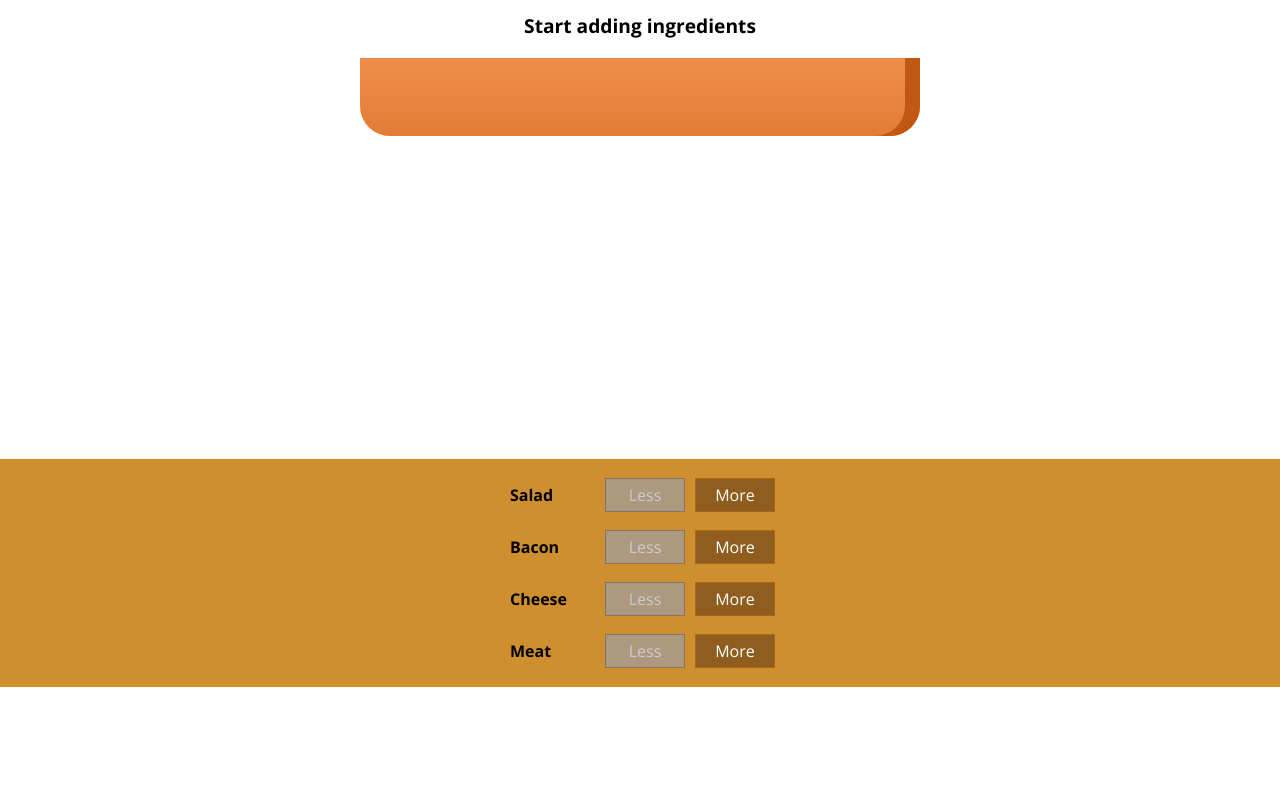
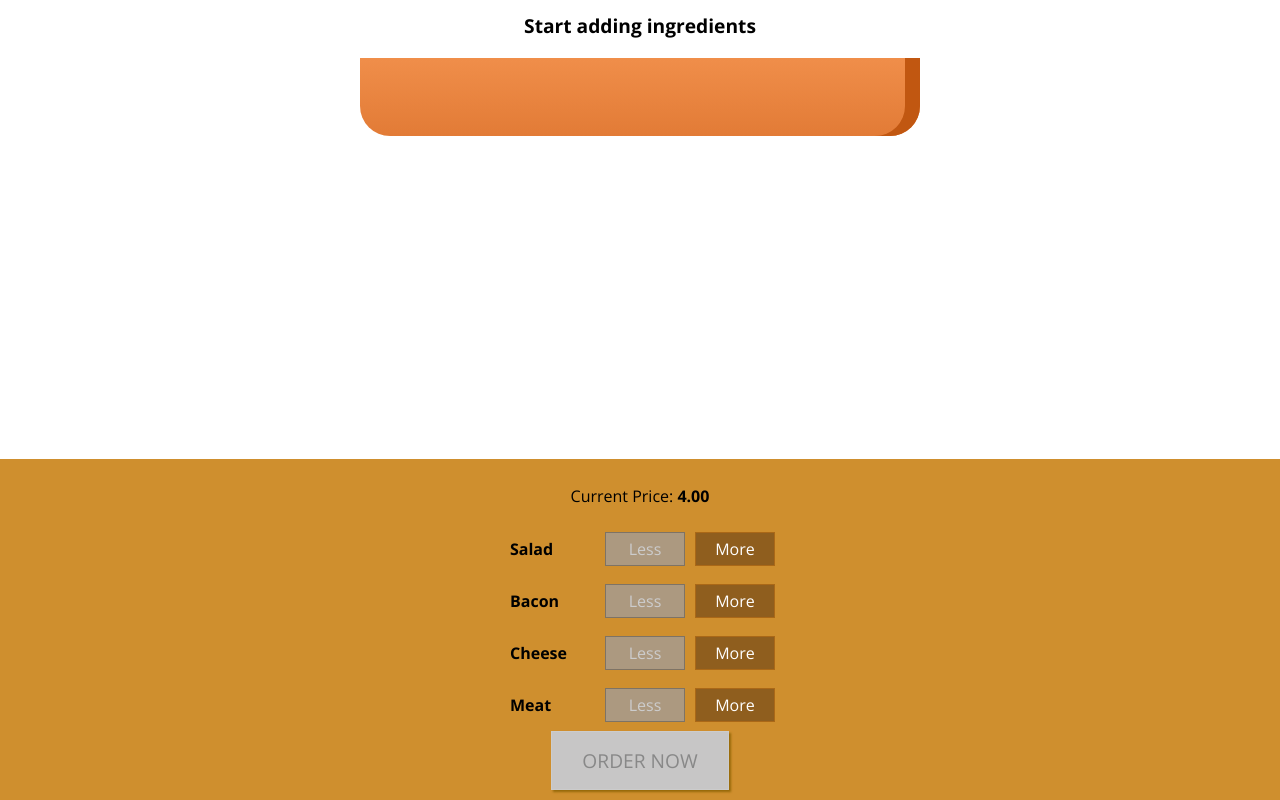
Before and after one commit to JaroslawMejer/react-burger-builder, a React (Create React App) app: page / in a window 1280 px wide. Shown: the part 179-979 px from the top of the page. Before the commit the page ends 866 px from the top, so only its background shows below. Built offline with nearby package versions, Linux system fonts and the light colour scheme.

Commit message:
Add counter for price and modal

```diff
--- a/src/components/Burger/BuildControls/BuildControls.js
+++ b/src/components/Burger/BuildControls/BuildControls.js
@@ -11,6 +11,7 @@
 
 const buildControls = (props) => (
     <div className={classes.BuildControls}>
+        <p>Current Price: <strong>{props.price.toFixed(2)}</strong></p>
         {controls.map(ctrl => (
             <BuildControl
                 key={ctrl.label}
@@ -21,6 +22,11 @@
                 disabled={props.disabled[ctrl.type]}
             />
         ))}
+        <button
+            className={classes.OrderButton}
+            disabled={!props.purchasable}
+            onClick={props.ordered}
+            >ORDER NOW</button>
     </div>
 );
 
--- a/src/components/Burger/BuildControls/BuildControls.module.sass
+++ b/src/components/Burger/BuildControls/BuildControls.module.sass
@@ -7,3 +7,35 @@
   box-shadow: 0 2px 1px #ccc
   margin: auto
   padding: 10px 0
+
+.OrderButton
+  background-color: #DAD735
+  outline: none
+  cursor: pointer
+  border: 1px solid #966909
+  color: #966909
+  font-family: inherit
+  font-size: 1.2em
+  padding: 15px 30px
+  box-shadow: 2px 2px 2px #966909
+  &:hover, &:active
+    background-color: #A0DB41
+    border: 1px solid #966909
+    color: #966909
+  &:disabled
+    background-color: #C7C6C6
+    cursor: not-allowed
+    border: 1px solid #ccc
+    color: #888888
+  &:not(:disabled)
+    animation: enable 0.3s linear
+
+@keyframes enable
+  0%
+    transform: scale(1)
+
+  60%
+    transform: scale(1.1)
+
+  100%
+    transform: scale(1)
--- /dev/null
+++ b/src/components/Burger/OrderSummary/OrderSummary.js
@@ -0,0 +1,23 @@
+import React from "react";
+
+import Aux from '../../../hoc/Auxiliary';
+
+const orderSummary = (props) => {
+    const ingredientSummary = Object.keys(props.ingredients)
+        .map((igKey, i) => {
+            return <li key={igKey +i}><span style={{textTransform: 'capitalize'}}>{igKey}</span>: {props.ingredients[igKey]}</li>
+        })
+    return(
+        <Aux>
+
+            <h3>Your order</h3>
+            <p>A delicious burger with the following ingredients:</p>
+            <ul>
+                {ingredientSummary}
+            </ul>
+            <p>Continue to checkout</p>
+        </Aux>
+    )
+};
+
+export default orderSummary;
--- /dev/null
+++ b/src/components/UI/Modal/Modal.js
@@ -0,0 +1,16 @@
+import React from "react";
+import classes from './Modal.module.sass'
+
+const modal = (props) => {
+    let modalClasses = [classes.Modal, props.show ? classes.ShowModal : ''];
+    return(
+        <div
+
+            className={modalClasses.join(' ')}>
+                {props.children}
+        </div>
+        )
+};
+
+
+export default modal;
--- /dev/null
+++ b/src/components/UI/Modal/Modal.module.sass
@@ -0,0 +1,21 @@
+.Modal
+  position: fixed
+  z-index: 500
+  background-color: white
+  width: 70%
+  border: 1px solid #ccc
+  box-shadow: 1px 1px 1px black
+  padding: 16px
+  left: 15%
+  top: 30%
+  box-sizing: border-box
+  transition: all 0.3s ease-out
+  opacity: 0
+  transform: translateY(-100vh)
+  &.ShowModal
+    opacity: 1
+    transform: translateY(0)
+@media (min-width: 600px)
+  .Modal
+    width: 500px
+    left: calc(50% - 250px)
--- a/src/containers/BurgerBuilder/BurgerBuilder.js
+++ b/src/containers/BurgerBuilder/BurgerBuilder.js
@@ -2,6 +2,8 @@
 import Aux from '../../hoc/Auxiliary';
 import Burger from '../../components/Burger/Burger';
 import BuildControls from '../../components/Burger/BuildControls/BuildControls'
+import Modal from '../../components/UI/Modal/Modal';
+import OrderSummary from '../../components/Burger/OrderSummary/OrderSummary';
 
 const INGREDIENT_PRICES = {
     salad: 0.5,
@@ -19,8 +21,24 @@
             cheese: 0,
             meat: 0
         },
-        totalPrice: 4
+        totalPrice: 4,
+        purchasable: false,
+        purchasing: false,
     };
+
+    updatePurchaseState (ingredients) {
+        const sum = Object.keys(ingredients)
+            .map(igKey => {
+                // console.log(`igKey is ${igKey}`);
+               return ingredients[igKey];
+            })
+            .reduce((sum, el) => {
+                // console.log(`Sum is ${sum}`);
+                // console.log(`el is: ${el}`);
+                return sum + el;
+        }, 0);
+        this.setState({purchasable: sum > 0})
+    }
 
     addIngredientHandler = (type) => {
         const oldCount = this.state.ingredients[type];
@@ -35,6 +53,7 @@
         this.setState({
             totalPrice: newPrice, ingredients: updatedIngredients
         })
+        this.updatePurchaseState(updatedIngredients)
     };
 
     removeIngredientHandler = (type) => {
@@ -49,8 +68,13 @@
         const newPrice = oldPrice - priceDeduction;
         this.setState({
             totalPrice: newPrice, ingredients: updatedIngredients
-        })
+        });
+        this.updatePurchaseState(updatedIngredients)
     };
+
+    purchaseHandler = () => {
+        this.setState({purchasing: true});
+    }
 
     render() {
         const disabledInfo = {
@@ -61,12 +85,17 @@
         }
         return(
             <Aux>
-
+                <Modal show={this.state.purchasing}>
+                    <OrderSummary ingredients={this.state.ingredients} />
+                </Modal>
                 <Burger ingredients={this.state.ingredients} />
                 <BuildControls
                     ingredientAdded={this.addIngredientHandler}
                     ingredientRemoved={this.removeIngredientHandler}
                     disabled={disabledInfo}
+                    purchasable={this.state.purchasable}
+                    price={this.state.totalPrice}
+                    ordered={this.purchaseHandler}
                 />
 
             </Aux>
```
Also changed, not shown: src/components/UI/Backdrop/Backdrop.js (added).
